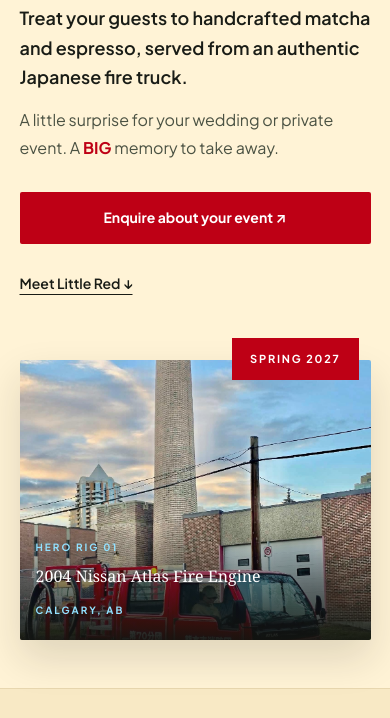
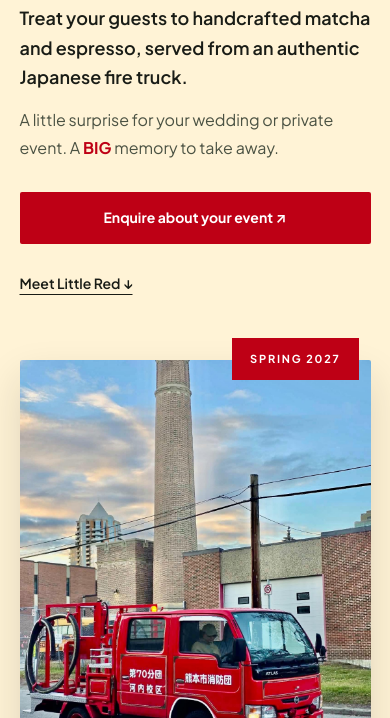
Before and after one commit to mickeycortines/littleredcoffeeco, a plain HTML site: page index.html in a window 390 px wide. Shown: the part 348-1066 px from the top of the page. Drawn offline with Linux system fonts and the light colour scheme.

Commit message:
Fix mobile hero photo cropping and move caption below image

```diff
--- a/hero-redesign.css
+++ b/hero-redesign.css
@@ -44,3 +44,10 @@ body { background: var(--warm-cream); }
 @media (max-width:980px) { .hero, .crm-container { grid-template-columns: minmax(0,1fr); } .hero { gap: 32px; padding-top: 40px; padding-bottom: 48px; } .hero-visual { order: 0; max-width: 620px; width: 100%; margin: auto; } .hero-img { aspect-ratio: 5/4; } }
 @media (max-width:680px) { .header,.nav { background: var(--warm-cream); } .hero-content h1 { font-size: clamp(40px,10vw,62px); } .hero-tag { font-size: 10px; } .hero-event-cta { width: 100%; } .hero-caption-card { left: 16px; right: 16px; gap: 12px; flex-wrap: wrap; } .hero-launch-label { right: 12px; } .card-header-row { flex-wrap: wrap; gap: 10px; } .crm-form-box { min-width: 0; } .footer-social-links,.footer-bottom { flex-wrap: wrap; gap: 16px; } }
 @media (prefers-reduced-motion:reduce) { html { scroll-behavior: auto; } }
+
+/* Preserve the entire photograph on phones, with its caption outside the image. */
+@media (max-width: 680px) {
+  .hero-img { width: 100%; height: auto; aspect-ratio: auto; object-fit: contain; object-position: center bottom; }
+  .hero-frame-container::after { display: none; }
+  .hero-caption-card { position: static; padding: 16px; background: #191C16; align-items: center; }
+}
```
